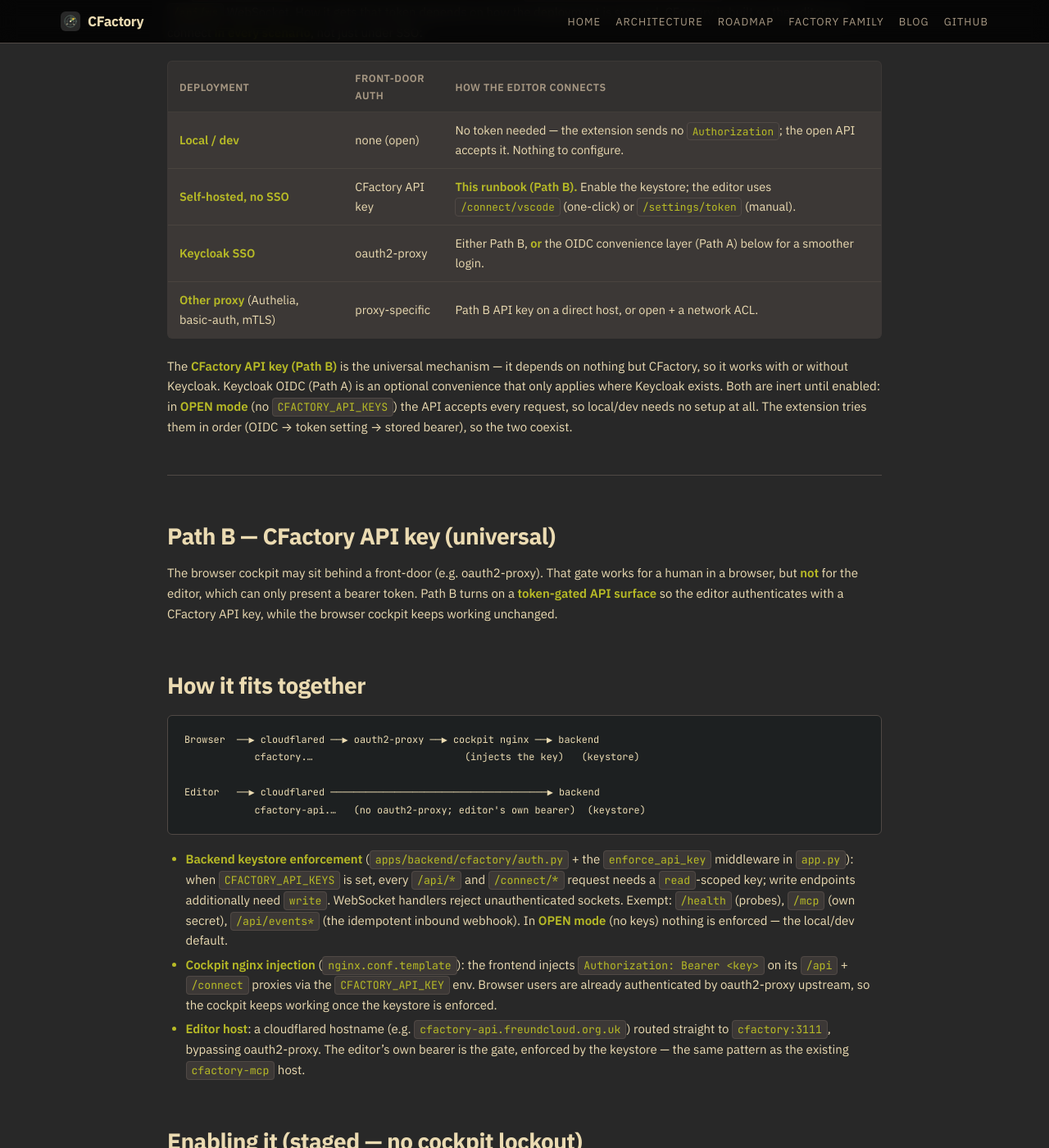
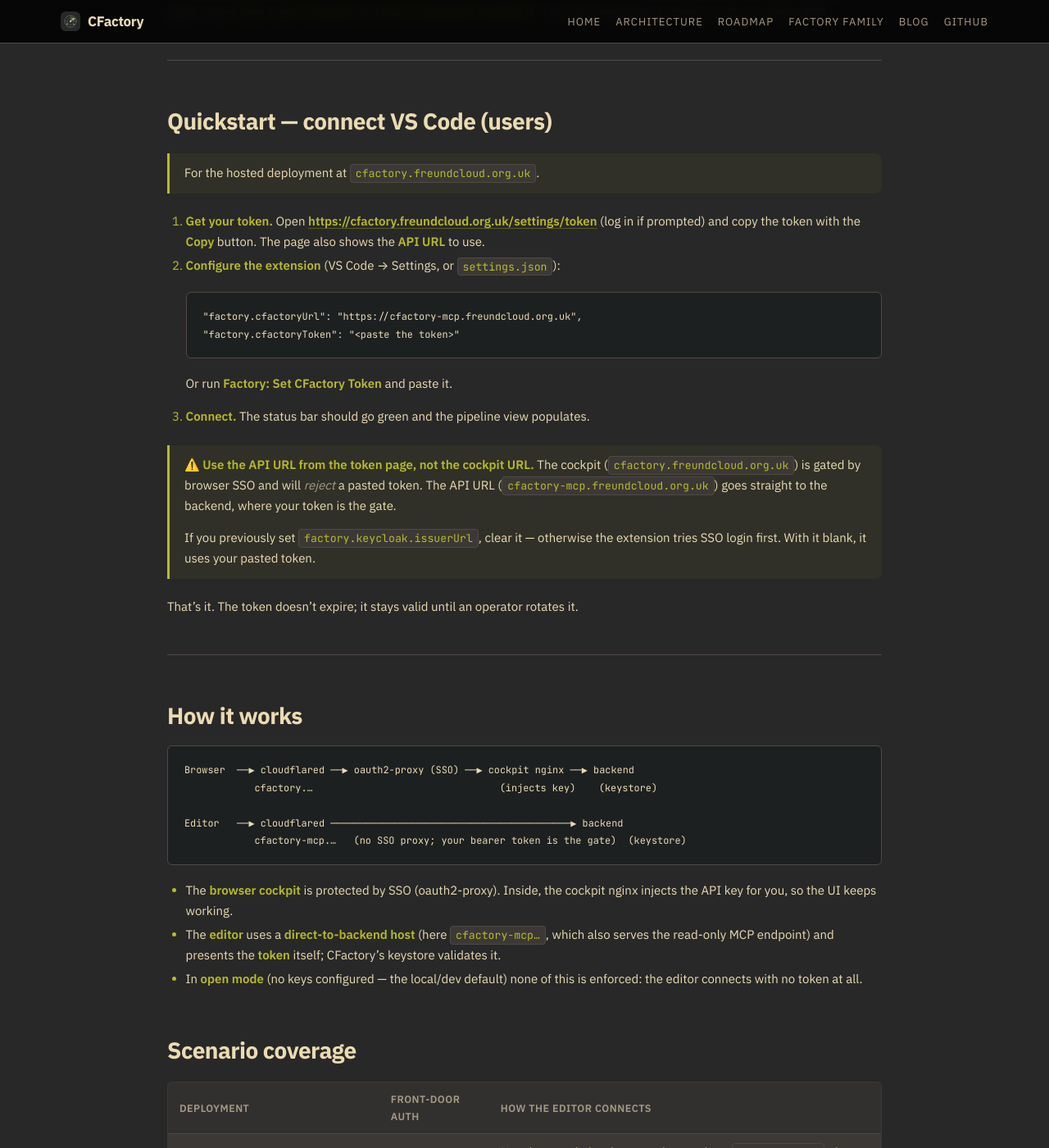
Before and after one commit to olafkfreund/CFactory, a Jekyll site: the page built from docs/guides/token-gated-api.md, in a window 1280 px wide and 1400 px high, scrolled down 276 px. Shown: the whole window at 82% size. Built offline with Jekyll 4.4.1, drawn with Linux system fonts in a browser that asks for light colours; our own code applies the rules of GitHub Pages for plain Markdown files; some of the changed text lies outside the part shown.

Commit message:
docs: editor connection how-to (users) + corrected operator runbook
Rewrites guides/token-gated-api.md around two audiences: a copy-paste Quickstart
for connecting VS Code (get token from /settings/token, set cfactoryUrl to the
direct-to-backend host, paste), and an operator runbook that matches the actual
deployment — reusing the cfactory-mcp host, the staged enable (inject → enforce),
verification, rollback, and the optional Keycloak OIDC layer. Links it from the
docs index.

Co-Authored-By: Claude Opus 4.8 <noreply@anthropic.com>

````diff
--- a/docs/guides/token-gated-api.md
+++ b/docs/guides/token-gated-api.md
@@ -1,142 +1,178 @@
-# CFactory: Connecting Editors & External Clients (all scenarios)
+# Connecting Editors & External Clients to CFactory
 
-The `factory-vscode` extension authenticates to CFactory with
-`Authorization: Bearer <token>` on every REST call and the `/api/ws` WebSocket.
-How it gets that token depends on how the deployment is secured. CFactory is
-built so the editor can connect **in every scenario**, not just under SSO:
+The `factory-vscode` extension (and any external client) talks to CFactory's API
+with `Authorization: Bearer <token>`. This guide covers **how a user connects**
+and **how an operator enables it** — in every deployment scenario, with or
+without SSO.
+
+---
+
+## Quickstart — connect VS Code (users)
+
+> For the hosted deployment at `cfactory.freundcloud.org.uk`.
+
+1. **Get your token.** Open **<https://cfactory.freundcloud.org.uk/settings/token>**
+   (log in if prompted) and copy the token with the **Copy** button. The page also
+   shows the **API URL** to use.
+2. **Configure the extension** (VS Code → Settings, or `settings.json`):
+   ```jsonc
+   "factory.cfactoryUrl": "https://cfactory-mcp.freundcloud.org.uk",
+   "factory.cfactoryToken": "<paste the token>"
+   ```
+   Or run **Factory: Set CFactory Token** and paste it.
+3. **Connect.** The status bar should go green and the pipeline view populates.
+
+> ⚠️ **Use the API URL from the token page, not the cockpit URL.** The cockpit
+> (`cfactory.freundcloud.org.uk`) is gated by browser SSO and will *reject* a
+> pasted token. The API URL (`cfactory-mcp.freundcloud.org.uk`) goes straight to
+> the backend, where your token is the gate.
+>
+> If you previously set `factory.keycloak.issuerUrl`, clear it — otherwise the
+> extension tries SSO login first. With it blank, it uses your pasted token.
+
+That's it. The token doesn't expire; it stays valid until an operator rotates it.
+
+---
+
+## How it works
+
+```
+Browser  ──▶ cloudflared ──▶ oauth2-proxy (SSO) ──▶ cockpit nginx ──▶ backend
+            cfactory.…                                (injects key)    (keystore)
+
+Editor   ──▶ cloudflared ─────────────────────────────────────────▶ backend
+            cfactory-mcp.…   (no SSO proxy; your bearer token is the gate)  (keystore)
+```
+
+- The **browser cockpit** is protected by SSO (oauth2-proxy). Inside, the cockpit
+  nginx injects the API key for you, so the UI keeps working.
+- The **editor** uses a **direct-to-backend host** (here `cfactory-mcp…`, which
+  also serves the read-only MCP endpoint) and presents the **token** itself;
+  CFactory's keystore validates it.
+- In **open mode** (no keys configured — the local/dev default) none of this is
+  enforced: the editor connects with no token at all.
+
+## Scenario coverage
 
 | Deployment | Front-door auth | How the editor connects |
 |---|---|---|
-| **Local / dev** | none (open) | No token needed — the extension sends no `Authorization`; the open API accepts it. Nothing to configure. |
-| **Self-hosted, no SSO** | CFactory API key | **This runbook (Path B).** Enable the keystore; the editor uses `/connect/vscode` (one-click) or `/settings/token` (manual). |
-| **Keycloak SSO** | oauth2-proxy | Either Path B, **or** the OIDC convenience layer (Path A) below for a smoother login. |
-| **Other proxy** (Authelia, basic-auth, mTLS) | proxy-specific | Path B API key on a direct host, or open + a network ACL. |
+| **Local / dev** | none (open) | No token needed — the extension sends no `Authorization`; the open API accepts it. |
+| **Self-hosted, no SSO** | CFactory API key | The Quickstart above — enable the keystore, paste the token from `/settings/token`. |
+| **SSO (Keycloak/oauth2-proxy)** | proxy | Either the API key (Quickstart), **or** the optional OIDC layer below. |
+| **Other proxy** (Authelia, basic-auth, mTLS) | proxy-specific | API key on a direct-to-backend host, or open + a network ACL. |
 
-The **CFactory API key (Path B)** is the universal mechanism — it depends on
-nothing but CFactory, so it works with or without Keycloak. Keycloak OIDC
-(Path A) is an optional convenience that only applies where Keycloak exists.
-Both are inert until enabled: in **OPEN mode** (no `CFACTORY_API_KEYS`) the API
-accepts every request, so local/dev needs no setup at all. The extension tries
-them in order (OIDC → token setting → stored bearer), so the two coexist.
+The **API key** is the universal path — it depends on nothing but CFactory.
+Keycloak OIDC is an optional convenience that only applies under Keycloak.
 
 ---
 
-## Path B — CFactory API key (universal)
+## Operator runbook — enabling the API key (Path B)
 
-The browser cockpit may sit behind a front-door (e.g. oauth2-proxy). That gate
-works for a human in a browser, but **not** for the editor, which can only
-present a bearer token. Path B turns on a **token-gated API surface** so the
-editor authenticates with a CFactory API key, while the browser cockpit keeps
-working unchanged.
+What makes the Quickstart work. The danger is enforcing the keystore *before* the
+cockpit nginx injects the key, which would 401 the UI — so do it in two stages.
 
-## How it fits together
+### 0. Pick the editor host
+The editor needs a hostname that reaches the backend **without** going through the
+SSO proxy. On this deployment we reuse the existing `cfactory-mcp.freundcloud.org.uk`
+cloudflared host (→ `cfactory:3111`); the keystore middleware leaves `/mcp` exempt,
+so the MCP server and the editor API coexist. Any direct-to-backend host works.
 
+### 1. Create the Secret
+One key, two forms — the scoped string for the backend, the bare key for nginx:
 ```
-Browser  ──▶ cloudflared ──▶ oauth2-proxy ──▶ cockpit nginx ──▶ backend
-            cfactory.…                          (injects the key)   (keystore)
+KEY="cfk_$(python3 -c 'import secrets;print(secrets.token_hex(24))')"
+kubectl -n factory create secret generic cfactory-api-keys \
+  --from-literal=api-keys="${KEY}:read,write" \
+  --from-literal=api-key="${KEY}"
+```
+(For a read-only editor token, use `:read` instead of `:read,write`.)
 
-Editor   ──▶ cloudflared ─────────────────────────────────────▶ backend
-            cfactory-api.…   (no oauth2-proxy; editor's own bearer)  (keystore)
+### 2. Stage 1 — inject, keystore still open
+Give the **frontend** the bare key so nginx injects it. Helm:
+`frontend.apiKey.enabled=true`. Raw manifest — add to the frontend container env:
+```yaml
+- { name: CFACTORY_API_KEY, valueFrom: { secretKeyRef: { name: cfactory-api-keys, key: api-key } } }
+```
+Roll out and confirm the cockpit is unaffected (injecting a key in open mode is a
+no-op).
+
+### 3. Stage 2 — enforce
+Give the **backend** the keystore + the public API URL. Helm: `apiKeys.enabled=true`
+and `config.publicApiUrl=https://cfactory-mcp.freundcloud.org.uk`. Raw manifest —
+add to the backend container env:
+```yaml
+- { name: CFACTORY_API_KEYS, valueFrom: { secretKeyRef: { name: cfactory-api-keys, key: api-keys } } }
+- { name: CFACTORY_PUBLIC_API_URL, value: "https://cfactory-mcp.freundcloud.org.uk" }
+```
+Roll out. The cockpit still works (nginx injects the key); `/settings/token` now
+shows the token + URL.
+
+### 4. Verify
+```
+# cockpit through nginx → 200    | editor host without key → 401, with key → 200
+curl -so /dev/null -w '%{http_code}\n' -H "Authorization: Bearer $KEY" \
+  https://cfactory-mcp.freundcloud.org.uk/api/workitems   # 200
+curl -so /dev/null -w '%{http_code}\n' \
+  https://cfactory-mcp.freundcloud.org.uk/api/workitems   # 401
 ```
 
-- **Backend keystore enforcement** (`apps/backend/cfactory/auth.py` + the
-  `enforce_api_key` middleware in `app.py`): when `CFACTORY_API_KEYS` is set,
-  every `/api/*` and `/connect/*` request needs a `read`-scoped key; write
-  endpoints additionally need `write`. WebSocket handlers reject unauthenticated
-  sockets. Exempt: `/health` (probes), `/mcp` (own secret), `/api/events*` (the
-  idempotent inbound webhook). In **OPEN mode** (no keys) nothing is enforced —
-  the local/dev default.
-- **Cockpit nginx injection** (`nginx.conf.template`): the frontend injects
-  `Authorization: Bearer <key>` on its `/api` + `/connect` proxies via the
-  `CFACTORY_API_KEY` env. Browser users are already authenticated by oauth2-proxy
-  upstream, so the cockpit keeps working once the keystore is enforced.
-- **Editor host**: a cloudflared hostname (e.g. `cfactory-api.freundcloud.org.uk`)
-  routed straight to `cfactory:3111`, bypassing oauth2-proxy. The editor's own
-  bearer is the gate, enforced by the keystore — the same pattern as the existing
-  `cfactory-mcp` host.
+### What stays open
+The keystore middleware enforces `/api/*` and `/connect/*` only. Exempt: `/health`
+(k8s probes), `/mcp` (its own `CFACTORY_MCP_SECRET`), `/api/events*` (the idempotent
+inbound webhook from the sibling factories). Write endpoints additionally require a
+`write`-scoped key.
 
-## Enabling it (staged — no cockpit lockout)
-
-The danger is enforcing the keystore before nginx injects the key: the cockpit
-would 401. Stage the rollout so the injecting frontend is live **first**.
-
-1. **Create the Secret** (one key, two forms — the scoped string for the backend,
-   the bare key for nginx injection):
-   ```
-   kubectl -n factory create secret generic cfactory-api-keys \
-     --from-literal=api-keys='acw_xxxxxxxx:read,write' \
-     --from-literal=api-key='acw_xxxxxxxx'
-   ```
-2. **Stage 1 — inject, keystore still open.** Set `frontend.apiKey.enabled=true`
-   (nginx now injects the real key) while leaving `apiKeys.enabled=false`.
-   Injecting a key in open mode is a harmless no-op. Roll out, confirm the cockpit
-   is unaffected.
-3. **Stage 2 — enforce.** Set `apiKeys.enabled=true` and
-   `config.publicApiUrl=https://cfactory-api.freundcloud.org.uk`. The keystore is
-   now enforced; the cockpit still works (nginx is already injecting). Verify the
-   `/settings/token` page shows the token + API URL.
-4. **Stage 3 — editor host.** Add the cloudflared ingress hostname for the editor:
-   ```yaml
-   - hostname: cfactory-api.freundcloud.org.uk
-     service: http://cfactory.factory.svc.cluster.local:3111
-   ```
-   and the matching Cloudflare DNS/route.
-
-## Using it from the editor
-
-- **One-click:** in VS Code run *Factory: Connect via Browser* → the browser
-  (logged in via SSO) hands the token to the editor through `/connect/vscode`.
-- **Manual:** open `https://cfactory.freundcloud.org.uk/settings/token`, copy the
-  token, and point the extension's `cfactoryUrl` at the editor host
-  (`https://cfactory-api.freundcloud.org.uk`).
-
-## Rolling back
-
-Set `apiKeys.enabled=false` (and `frontend.apiKey.enabled=false`). The keystore
-returns to OPEN mode and the cockpit is unchanged. Remove the editor cloudflared
-hostname to withdraw the external surface.
+### Rolling back
+Set `apiKeys.enabled=false` (and `frontend.apiKey.enabled=false`), or remove the two
+env vars. The keystore returns to OPEN mode and the cockpit is unchanged. Rotating
+the key = update the Secret and restart both deployments.
 
 ---
 
-## Path A — Keycloak OIDC (convenience layer, SSO deployments only)
+## Operator runbook — optional Keycloak OIDC layer (Path A)
 
-When the cockpit is already fronted by oauth2-proxy + Keycloak, the editor can
-skip API keys entirely and log in with the **same SSO**: it obtains a Keycloak
-access token (`Factory: Login`) and sends it as the bearer. This needs **no
-CFactory changes** — only that oauth2-proxy accept a valid JWT bearer instead of
-forcing an interactive login.
-
-This is optional and Keycloak-specific. Path B above still covers every other
-deployment; ship Path A *in addition* if you want the smoother SSO flow.
+Where the cockpit is fronted by oauth2-proxy + Keycloak, a user can skip the API
+key and log in with the **same SSO**: the editor obtains a Keycloak access token
+(`Factory: Login`) and sends it as the bearer. Needs **no CFactory changes** — only
+that oauth2-proxy accept a JWT bearer.
 
 1. **oauth2-proxy** (`oauth2-proxy-cfactory`): add
-   ```
-   --skip-jwt-bearer-tokens=true
-   --oidc-extra-audience=<extension client id>   # if the editor uses a separate client
-   ```
-   so a request carrying a Keycloak-issued JWT (audience matching) bypasses the
-   login redirect and is passed straight upstream. The CFactory backend stays in
-   OPEN mode — oauth2-proxy is the gate.
-2. **Keycloak**: give the extension a **public client** (PKCE, no secret) with the
-   editor redirect URIs registered (`vscode://olafkfreund.factory-vscode/*` and the
-   `https://*.vscode.dev/*` external-URI forms for remote/web editors). Map its
-   audience to include the oauth2-proxy client so `--skip-jwt-bearer-tokens`
-   accepts the token.
+   `--skip-jwt-bearer-tokens=true` and `--oidc-extra-audience=<editor client id>`,
+   so a valid Keycloak JWT bypasses the interactive login.
+2. **Keycloak**: create a **public PKCE client** (e.g. `factory-vscode`) with the
+   loopback redirect URIs the extension uses (`http://localhost/*`,
+   `http://127.0.0.1/*`, `http://localhost:*/callback`) and an audience mapper
+   adding the oauth2-proxy client id to the token `aud`.
 3. **Editor settings**:
    ```jsonc
    "factory.cfactoryUrl": "https://cfactory.freundcloud.org.uk",
    "factory.keycloak.issuerUrl": "https://keycloak.freundcloud.org.uk/realms/factory",
-   "factory.keycloak.clientId": "<extension public client>"
+   "factory.keycloak.clientId": "factory-vscode"
    ```
-   then run **Factory: Login**. The extension auto-refreshes the token; no API key
-   or copy-paste involved.
+   then run **Factory: Login**. The token auto-refreshes; no key handling.
 
 ### A vs B
-
-- **A** reuses SSO identity (better audit, no key handling) but only works under
+- **A** reuses SSO identity (auto-refresh, no key to manage) but only works under
   Keycloak and grants whatever the cockpit grants (no read/write scope split).
-- **B** works anywhere and supports scoped read-only vs read-write keys, at the
-  cost of the keystore rollout + an editor host.
+- **B** works anywhere and supports scoped read-only vs read-write keys.
 
 They are not exclusive — the extension prefers OIDC and falls back to a stored
-token, so enabling both gives every user a working path.
+token, so both can be enabled at once.
+
+---
+
+## Reference
+
+**Endpoints**
+- `GET /settings/token` — the copy page (also `GET /api/settings/token` → `{token, configured, connect_url}`).
+- `GET /connect/vscode?redirect=<editor cb>&state=<nonce>` — one-click hand-off; 302s to `<redirect>?token=…&state=…`.
+
+**Settings** (`CFACTORY_*` env / Helm `config.*` + `apiKeys.*` + `frontend.apiKey.*`)
+- `CFACTORY_API_KEYS` — `"<key>:read,write;<key2>:read"`; empty = OPEN mode.
+- `CFACTORY_API_KEY` (frontend) — the bare key nginx injects.
+- `CFACTORY_PUBLIC_API_URL` — shown on `/settings/token` as the editor API URL.
+
+**Extension settings**
+- `factory.cfactoryUrl` — the API base URL (the direct-to-backend host).
+- `factory.cfactoryToken` — pasted token (or use **Factory: Set CFactory Token**).
+- `factory.keycloak.issuerUrl` / `factory.keycloak.clientId` — OIDC path only; leave blank to use a pasted token.
````
Also changed, not shown: docs/index.md (+2 -0 lines).
